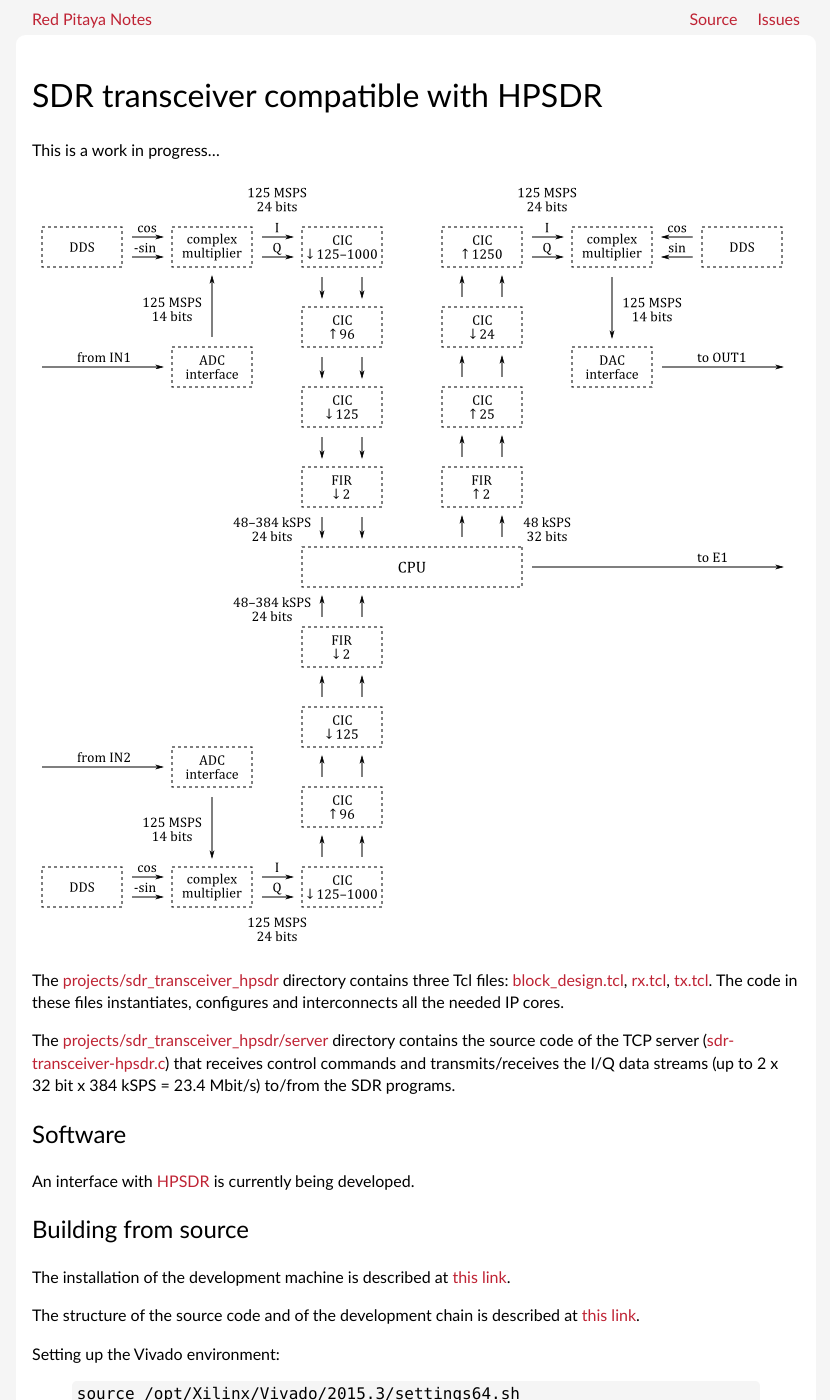
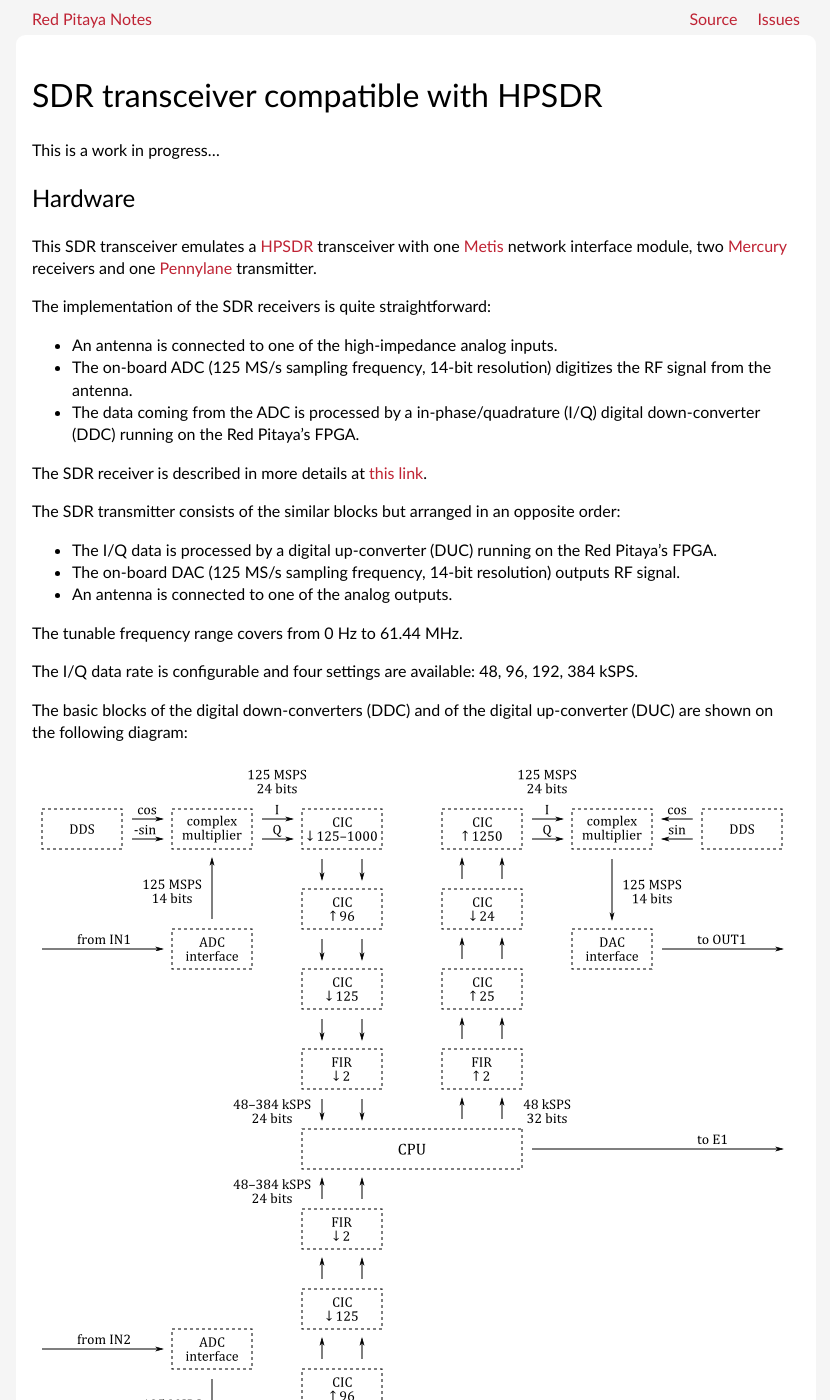
Before and after one commit to pavel-demin/red-pitaya-notes, a Jekyll site: the page built from sdr-transceiver-hpsdr.md, in a window 1280 px wide and 1400 px high. Shown: the whole window, without its empty margins (224-1054 px from the left). Built offline with Jekyll 4.4.1, drawn with Linux system fonts in a browser that asks for light colours; some of the changed text lies outside the part shown.

Commit message:
update sdr-transceiver-hpsdr.md

```diff
--- a/sdr-transceiver-hpsdr.md
+++ b/sdr-transceiver-hpsdr.md
@@ -6,16 +6,58 @@
 
 This is a work in progress...
 
+Hardware
+-----
+
+This SDR transceiver emulates a [HPSDR](http://openhpsdr.org) transceiver with one [Metis](http://openhpsdr.org/metis.php) network interface module, two [Mercury](http://openhpsdr.org/mercury.php) receivers and one [Pennylane ](http://openhpsdr.org/penny.php) transmitter.
+
+The implementation of the SDR receivers is quite straightforward:
+
+ - An antenna is connected to one of the high-impedance analog inputs.
+ - The on-board ADC (125 MS/s sampling frequency, 14-bit resolution) digitizes the RF signal from the antenna.
+ - The data coming from the ADC is processed by a in-phase/quadrature (I/Q) digital down-converter (DDC) running on the Red Pitaya's FPGA.
+
+The SDR receiver is described in more details at [this link]({{ "/sdr-receiver/" | prepend: site.baseurl }}).
+
+The SDR transmitter consists of the similar blocks but arranged in an opposite order:
+
+ - The I/Q data is processed by a digital up-converter (DUC) running on the Red Pitaya's FPGA.
+ - The on-board DAC (125 MS/s sampling frequency, 14-bit resolution) outputs RF signal.
+ - An antenna is connected to one of the analog outputs.
+
+The tunable frequency range covers from 0 Hz to 61.44 MHz.
+
+The I/Q data rate is configurable and four settings are available: 48, 96, 192, 384 kSPS.
+
+The basic blocks of the digital down-converters (DDC) and of the digital up-converter (DUC) are shown on the following diagram:
+
 ![SDR transceiver compatible with HPSDR ]({{ "/img/sdr-transceiver-hpsdr.png" | prepend: site.baseurl }})
 
-The [projects/sdr_transceiver_hpsdr](https://github.com/pavel-demin/red-pitaya-notes/tree/develop/projects/sdr_transceiver_hpsdr) directory contains three Tcl files: [block_design.tcl](https://github.com/pavel-demin/red-pitaya-notes/blob/develop/projects/sdr_transceiver_hpsdr/block_design.tcl), [rx.tcl](https://github.com/pavel-demin/red-pitaya-notes/blob/develop/projects/sdr_transceiver_hpsdr/rx.tcl), [tx.tcl](https://github.com/pavel-demin/red-pitaya-notes/blob/develop/projects/sdr_transceiver_hpsdr/tx.tcl). The code in these files instantiates, configures and interconnects all the needed IP cores.
+The [projects/sdr_transceiver_hpsdr](https://github.com/pavel-demin/red-pitaya-notes/tree/master/projects/sdr_transceiver_hpsdr) directory contains three Tcl files: [block_design.tcl](https://github.com/pavel-demin/red-pitaya-notes/blob/master/projects/sdr_transceiver_hpsdr/block_design.tcl), [rx.tcl](https://github.com/pavel-demin/red-pitaya-notes/blob/master/projects/sdr_transceiver_hpsdr/rx.tcl), [tx.tcl](https://github.com/pavel-demin/red-pitaya-notes/blob/master/projects/sdr_transceiver_hpsdr/tx.tcl). The code in these files instantiates, configures and interconnects all the needed IP cores.
 
-The [projects/sdr_transceiver_hpsdr/server](https://github.com/pavel-demin/red-pitaya-notes/tree/develop/projects/sdr_transceiver_hpsdr/server) directory contains the source code of the TCP server ([sdr-transceiver-hpsdr.c](https://github.com/pavel-demin/red-pitaya-notes/blob/develop/projects/sdr_transceiver_hpsdr/server/sdr-transceiver-hpsdr.c)) that receives control commands and transmits/receives the I/Q data streams (up to 2 x 32 bit x 384 kSPS = 23.4 Mbit/s) to/from the SDR programs.
+The [projects/sdr_transceiver_hpsdr/server](https://github.com/pavel-demin/red-pitaya-notes/tree/master/projects/sdr_transceiver_hpsdr/server) directory contains the source code of the UDP server ([sdr-transceiver-hpsdr.c](https://github.com/pavel-demin/red-pitaya-notes/blob/master/projects/sdr_transceiver_hpsdr/server/sdr-transceiver-hpsdr.c)) that receives control commands and transmits/receives the I/Q data streams (up to 2 x 32 bit x 384 kSPS = 23.4 Mbit/s) to/from the SDR programs.
 
 Software
 -----
 
-An interface with [HPSDR](http://openhpsdr.org) is currently being developed.
+This SDR transceiver should work with most of the [HPSDR](http://openhpsdr.org) programs:
+
+ - [PowerSDR mRX PS](http://openhpsdr.org/wiki/index.php?title=PowerSDR) that can be downloaded from [this link](http://svn.tapr.org/repos_sdr_hpsdr/trunk/W5WC/PowerSDR_Installers) and its skins can be downloaded from [this link](
+http://svn.tapr.org/repos_sdr_hpsdr/trunk/W5WC/OpenHPSDR_Skins)
+
+ - [ghpsdr3-alex](http://napan.ca/ghpsdr3)
+
+ - [openHPSDR Android Application](https://play.google.com/store/apps/details?id=org.g0orx.openhpsdr) that is described in more details at [this link](http://g0orx.blogspot.be/2015/01/openhpsdr-android-application.html)
+
+ - [Java desktop application](http://g0orx.blogspot.co.uk/2015/04/java-desktop-application-based-on.html) based on openHPSDR Android Application
+
+Getting started
+-----
+
+ - Download customized [SD card image zip file](https://googledrive.com/host/0B-t5klOOymMNfmJ0bFQzTVNXQ3RtWm5SQ2NGTE1hRUlTd3V2emdSNzN6d0pYamNILW83Wmc/SDR/ecosystem-0.92-65-35575ed-sdr-transceiver-hpsdr.zip).
+ - Copy the content of the SD card image zip file to an SD card.
+ - Insert the SD card in Red Pitaya and connect the power.
+ - Install and run one of the [HPSDR](http://openhpsdr.org) programs.
 
 Building from source
 -----
@@ -44,5 +86,15 @@
 
 Building `sdr-transceiver-hpsdr`:
 {% highlight bash %}
-arm-xilinx-linux-gnueabi-gcc projects/sdr_transceiver_hpsdr/server/sdr-transceiver-hpsdr.c -o sdr-transceiver-hpsdr -lm -lpthread -static
+arm-xilinx-linux-gnueabi-gcc projects/sdr_transceiver_hpsdr/server/sdr-transceiver-hpsdr.c -o sdr-transceiver-hpsdr -D_GNU_SOURCE -lm -lpthread -static
 {% endhighlight %}
+
+Building `boot.bin`, `devicetree.dtb` and `uImage`:
+{% highlight bash %}
+make NAME=red_pitaya_0_92 all
+{% endhighlight %}
+
+Building SD card image zip file:
+{% highlight bash %}
+source scripts/sdr-transceiver-hpsdr-ecosystem.sh
+{% endhighlight %}
```
